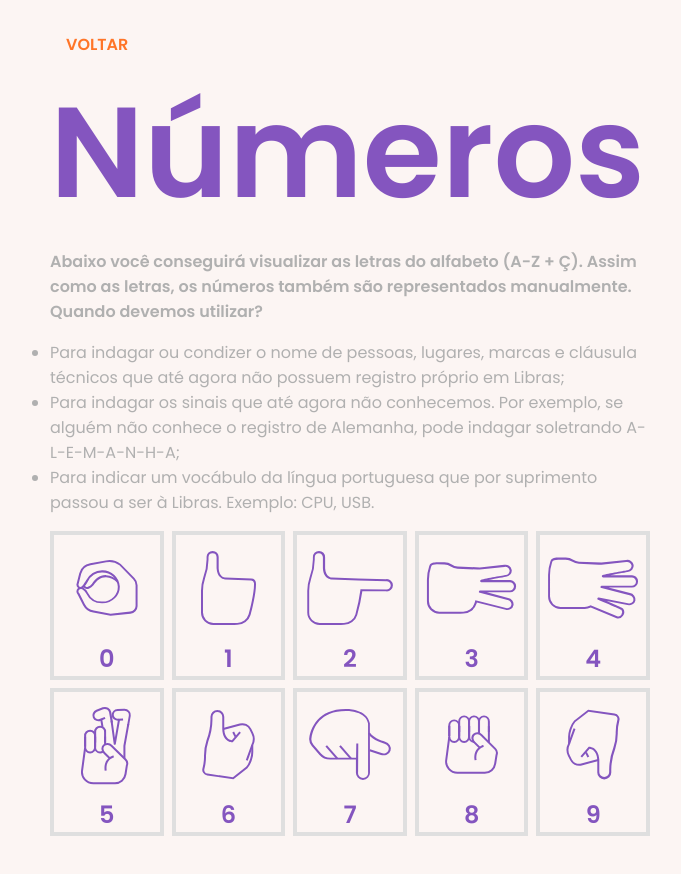
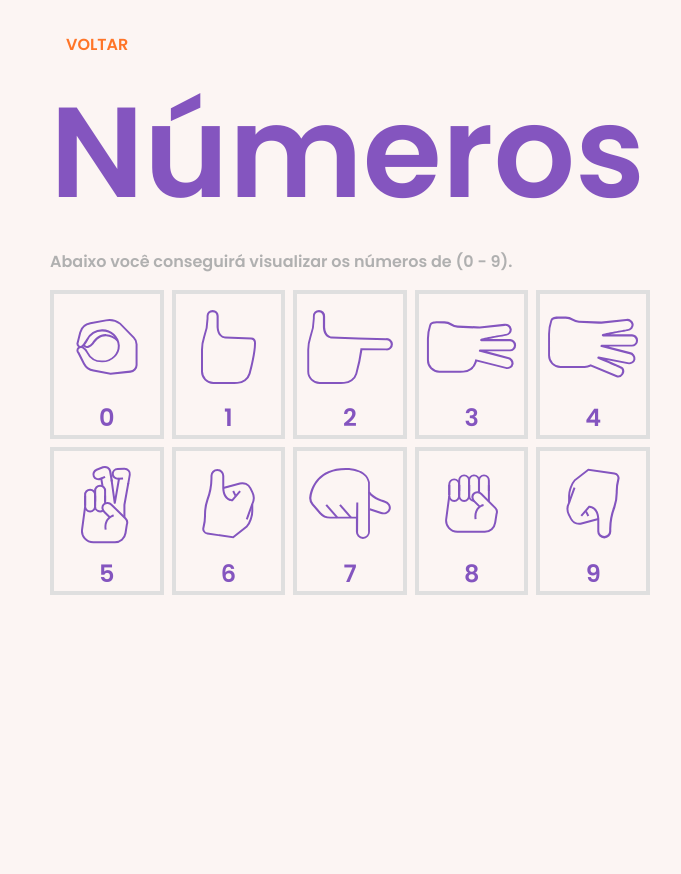
Before and after one commit to Brun0-marinh0/Ensinando-Libras, a Next.js app: page /numbers/study in a window 1280 px wide. Shown: the top 874 px of the page, without its empty margins (290-971 px from the left). After the commit the page ends 800 px from the top, so only its background shows below. Built offline with nearby package versions, Linux system fonts and the light colour scheme.

Commit message:
stylepage

```diff
--- a/src/pages/numbers/study/index.tsx
+++ b/src/pages/numbers/study/index.tsx
@@ -32,12 +32,7 @@ export default function study(){
             </header>
             <h1>Números</h1>
             <div>
-                <p>Abaixo você conseguirá visualizar as letras do alfabeto (A-Z + Ç). Assim como as letras, os números também são representados manualmente. Quando devemos utilizar?</p>
-                <ul>
-                    <li>Para indagar ou condizer o nome de pessoas, lugares, marcas e cláusula técnicos que até agora não possuem registro próprio em Libras;</li>
-                    <li>Para indagar os sinais que até agora não conhecemos. Por exemplo, se alguém não conhece o registro de Alemanha, pode indagar soletrando A-L-E-M-A-N-H-A;</li>
-                    <li>Para indicar um vocábulo da língua portuguesa que por suprimento passou a ser à Libras. Exemplo: CPU, USB.</li>
-                </ul>
+                <p>Abaixo você conseguirá visualizar os números de (0 - 9).</p>
             </div>
             <div className={styles.imgBox}>
                 {listImages}
--- a/src/pages/selectQuiz.tsx
+++ b/src/pages/selectQuiz.tsx
@@ -15,7 +15,7 @@ export default function selectQuiz(){
 
             {/* buttons nivel 1 =================== */}
             <ButtonsQuest
-                nivelNumber={2}
+                nivelNumber={1}
                 typeQuest={'Números'}
                 imgQuest={'./img/buttons/ilustrationNumber.svg'}
                 linkStudy={'/numbers/study'}
@@ -43,7 +43,7 @@ export default function selectQuiz(){
 
             <NivelNumber
                 stylesColor={'var(--orange)'}
-                NivelNumber={1}
+                NivelNumber={2}
             />
             <footer>
                 <a href="/rank">
```
